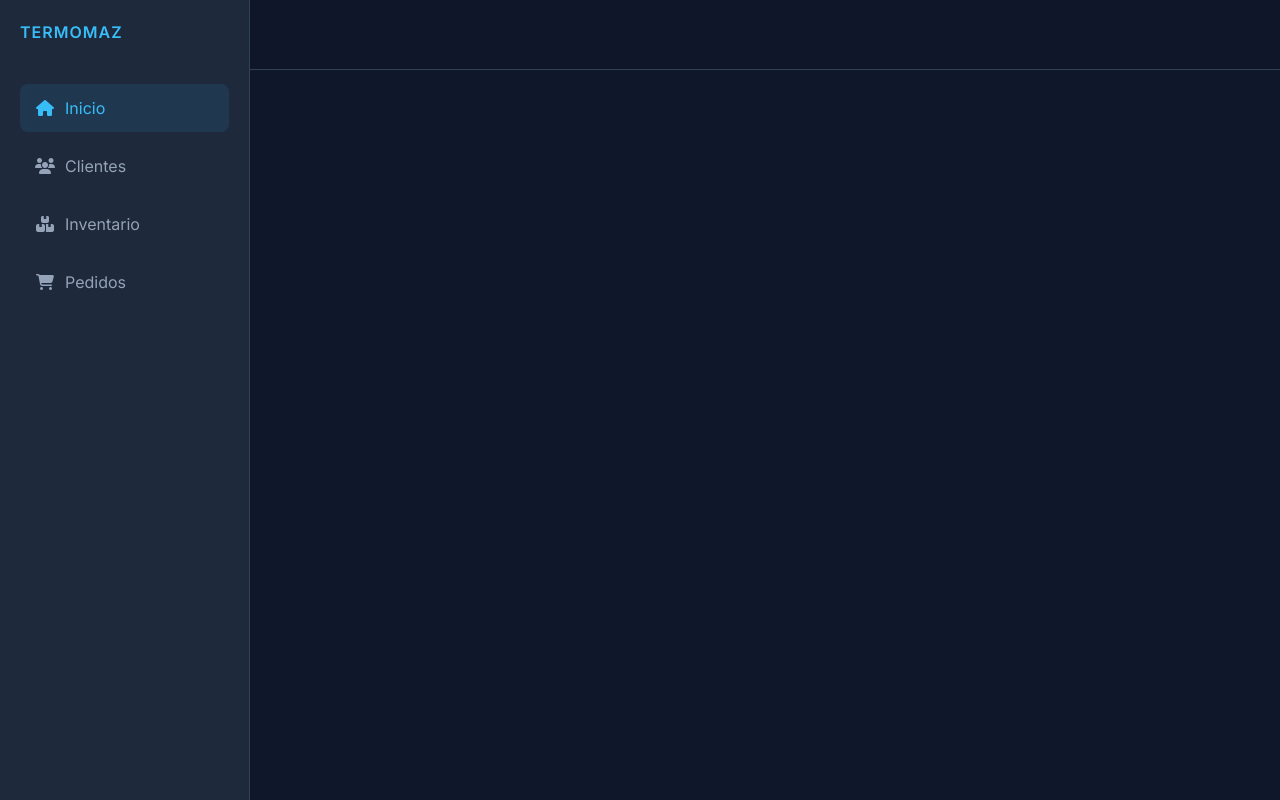
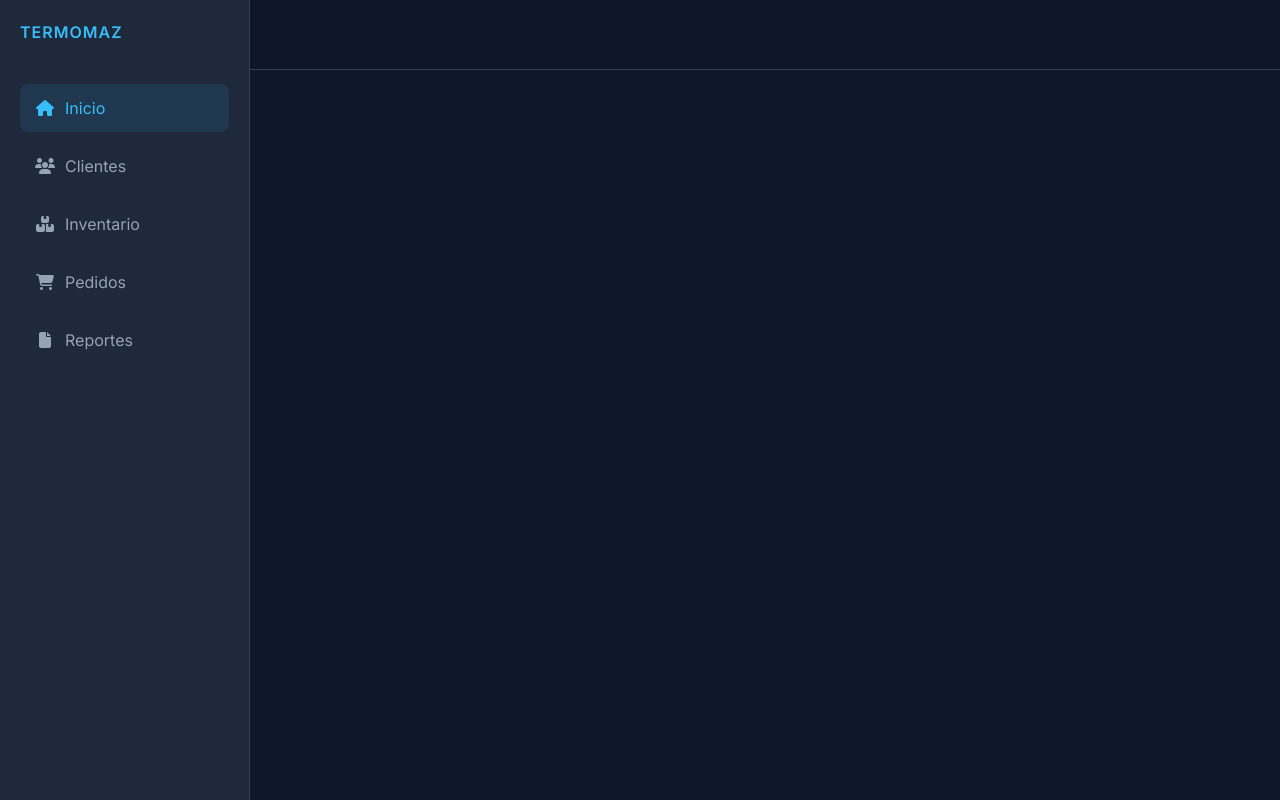
Before and after one commit to JovanyBS/TERMOMAZ, a Flask app: page / in a window 1280 px wide. Run offline with Flask 3, Linux system fonts and the light colour scheme; some libraries are stand-ins or nearby versions.

Commit message:
se agrega el modulo de reportes

```diff
--- a/templates/base.html
+++ b/templates/base.html
@@ -31,6 +31,9 @@
                     <li><a href="{{ url_for('orders') }}"
                             class="{{ 'active' if request.endpoint == 'orders' else '' }}"><i
                                 class="fas fa-shopping-cart"></i> Pedidos</a></li>
+                    <li><a href="{{ url_for('reports') }}"
+                            class="{{ 'active' if request.endpoint == 'reports' else '' }}"><i class="fas fa-file"></i>
+                            Reportes</a></li>
                 </ul>
             </nav>
         </aside>
```
